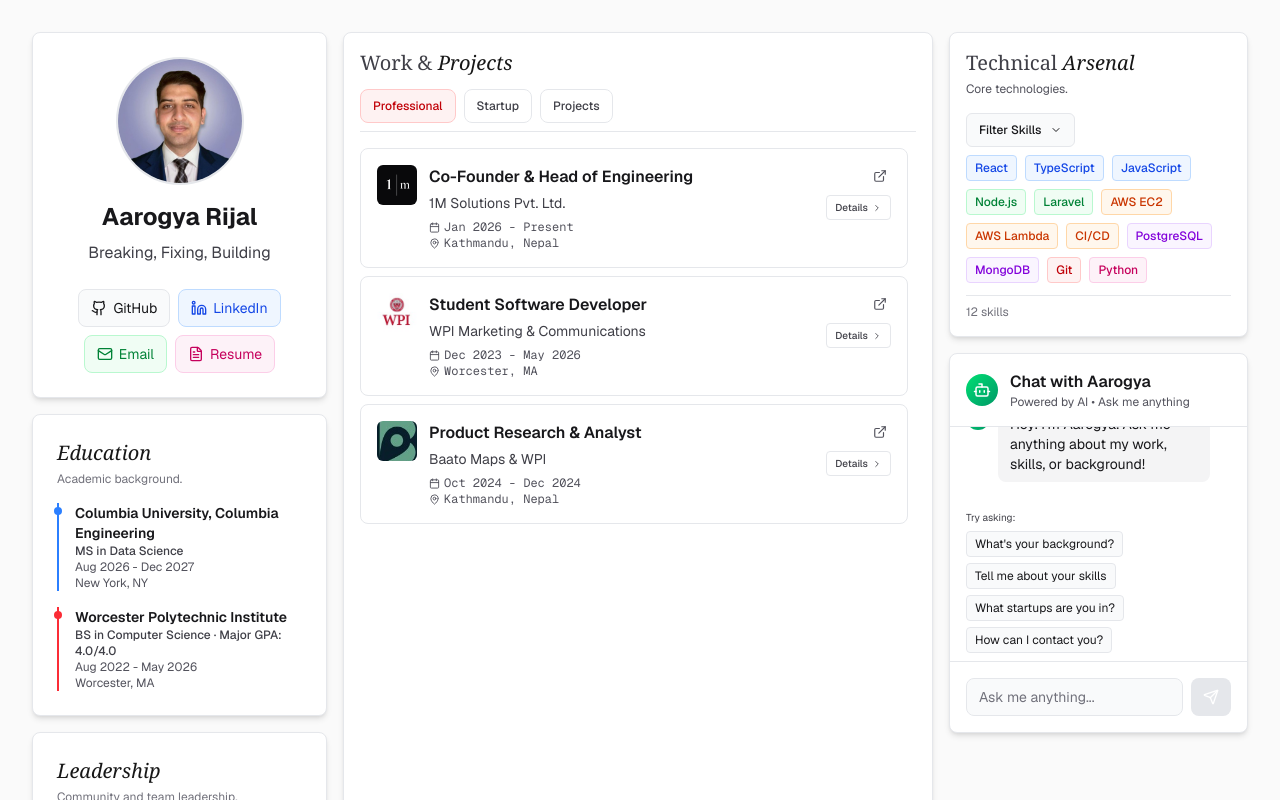
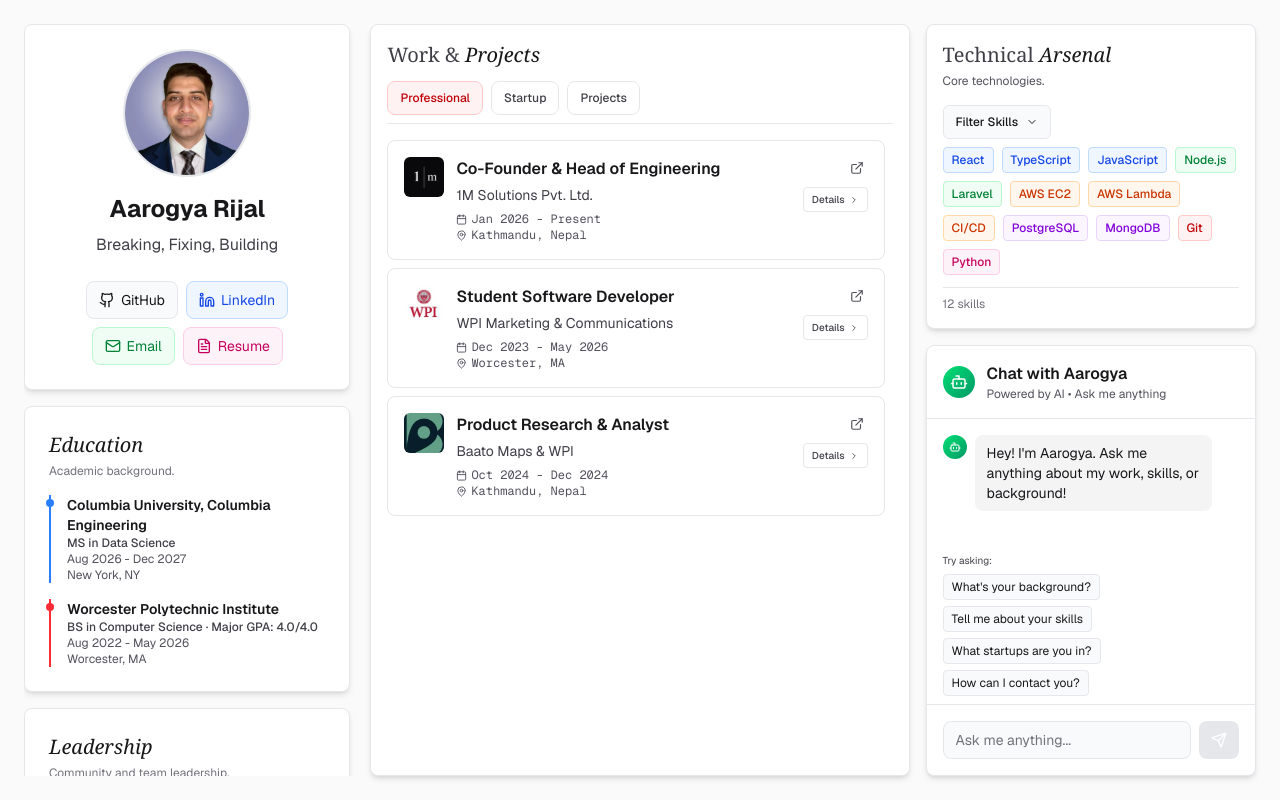
Before and after one commit to aarogyarijal/aarogyarijal, a Next.js app: page / in a window 1280 px wide. Shown: the top 800 px of the page. Built offline with nearby package versions, Linux system fonts and the light colour scheme.

Commit message:
Keep tablet and desktop dashboard within viewport

```diff
--- a/app/components/AarogyaBot.tsx
+++ b/app/components/AarogyaBot.tsx
@@ -215,7 +215,7 @@ export default function AarogyaBot() {
   };
 
   return (
-    <div className="bg-white dark:bg-zinc-900 rounded-lg shadow-md h-[380px] w-full border border-gray-200 dark:border-zinc-800 overflow-hidden flex flex-col">
+    <div className="bg-white dark:bg-zinc-900 rounded-lg shadow-md h-[380px] w-full border border-gray-200 dark:border-zinc-800 overflow-hidden flex flex-col md:h-full md:min-h-0">
       {/* Header */}
       <div className="p-3 sm:p-4 border-b border-gray-200 dark:border-zinc-800 flex items-center gap-3 flex-shrink-0">
         <div className="w-8 h-8 rounded-full bg-gradient-to-br from-green-400 to-emerald-600 flex items-center justify-center">
--- a/app/components/TechnicalArsenal.tsx
+++ b/app/components/TechnicalArsenal.tsx
@@ -69,7 +69,7 @@ export default function TechnicalArsenal({ highlightedSkills = [] }: TechnicalAr
     : allSkills.filter(s => primarySkills.has(s.skill));
 
   return (
-    <div className="bg-white dark:bg-zinc-900 p-3 sm:p-4 rounded-lg shadow-md border border-gray-200 dark:border-zinc-800 overflow-visible">
+    <div className="bg-white dark:bg-zinc-900 p-3 sm:p-4 rounded-lg shadow-md border border-gray-200 dark:border-zinc-800 overflow-visible md:max-h-[46%] md:shrink-0 md:overflow-y-auto">
       <div className="mb-3 sm:mb-4">
         <h2 className="text-lg sm:text-xl font-serif mb-1">
           <span className="text-zinc-700 dark:text-zinc-400">Technical</span> <span className="italic">Arsenal</span>
--- a/app/page.tsx
+++ b/app/page.tsx
@@ -12,24 +12,24 @@ export default function Home() {
   const [highlightedSkills, setHighlightedSkills] = useState<string[]>([]);
 
   return (
-    <main className="min-h-screen bg-zinc-50 font-sans dark:bg-black p-4 md:p-6 lg:p-8">
-      <div className="grid grid-cols-1 md:grid-cols-2 lg:grid-cols-[1fr_2fr_1fr] gap-4 w-full max-w-7xl mx-auto">
+    <main className="min-h-screen bg-zinc-50 font-sans dark:bg-black p-4 md:h-screen md:overflow-hidden lg:p-6">
+      <div className="grid grid-cols-1 gap-4 w-full max-w-7xl mx-auto md:h-full md:grid-cols-[minmax(0,0.95fr)_minmax(0,1.55fr)_minmax(0,0.95fr)]">
         {/* Left Column - Profile & Education */}
-        <section className="flex flex-col gap-4 md:col-span-1" aria-label="Profile and Education">
+        <section className="flex flex-col gap-4 md:h-full md:min-h-0 md:overflow-y-auto md:pr-1" aria-label="Profile, education, and leadership">
           <ProfileCard />
           <Education />
           <Leadership />
         </section>
 
         {/* Middle Column - Work/Projects */}
-        <section className="md:col-span-1 lg:col-span-1 min-h-[400px] md:min-h-0" aria-label="Work Experience and Projects">
+        <section className="min-h-[400px] md:h-full md:min-h-0" aria-label="Work Experience and Projects">
           <WorkProjects onSkillHighlight={setHighlightedSkills} />
         </section>
 
         {/* Right Column - Skills & Chat */}
-        <section className="flex flex-col gap-4 md:col-span-2 lg:col-span-1" aria-label="Skills and AI Assistant">
+        <section className="flex flex-col gap-4 md:h-full md:min-h-0" aria-label="Skills and AI Assistant">
           <TechnicalArsenal highlightedSkills={highlightedSkills} />
-          <div className="min-h-[320px]">
+          <div className="min-h-[320px] md:min-h-0 md:flex-1">
             <AarogyaBot />
           </div>
         </section>
```
